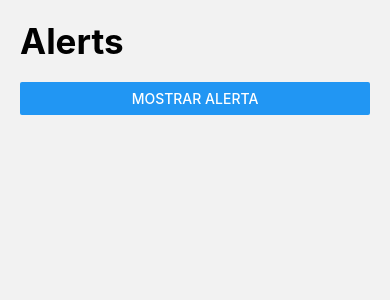
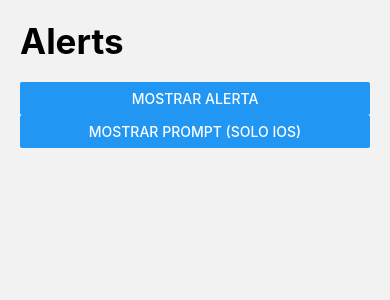
Before and after one commit to mcmmiguel/ComponentsApp-ReactNative, a React Native app: screen /AlertScreen in a window 390 px wide. Shown: the top 300 px of the page. Built offline with nearby package versions, Linux system fonts and the light colour scheme.

Commit message:
Feat. iOS alert prompt

```diff
--- a/src/screens/AlertScreen.tsx
+++ b/src/screens/AlertScreen.tsx
@@ -19,6 +19,16 @@ export const AlertScreen = () => {
         });
     };
 
+    const showPrompt = () => {
+        Alert.prompt('¿Está seguro?',
+            'Esta acción es irreversible',
+            (value: string) => console.log('info', value),
+            'plain-text',
+            'Hola',
+            'number-pad'
+        );
+    };
+
     return (
         <View style={appTheme.appContainer}>
             <HeaderTitle title="Alerts" />
@@ -27,6 +37,12 @@ export const AlertScreen = () => {
                 title="Mostrar alerta"
                 onPress={showAlert}
             />
+
+            {/* Solo funciona en iOS */}
+            <Button
+                title="Mostrar prompt (solo iOS)"
+                onPress={showPrompt}
+            />
         </View>
     );
 };
```
